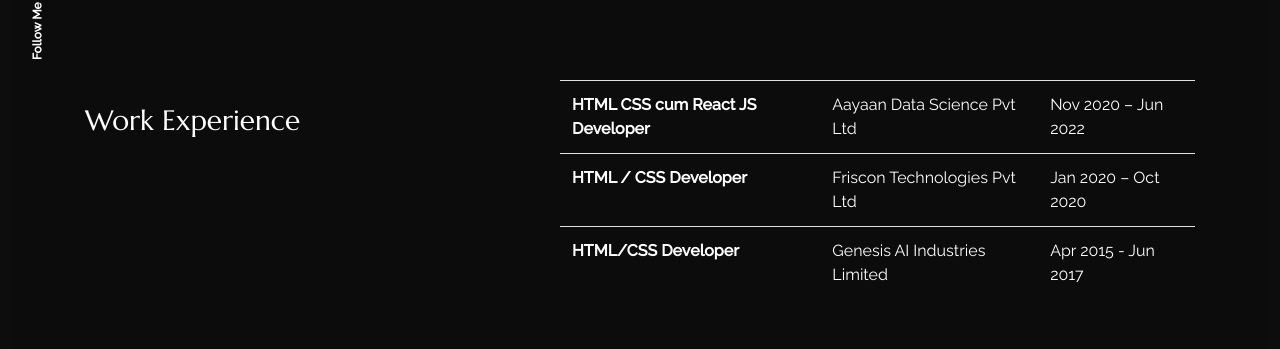
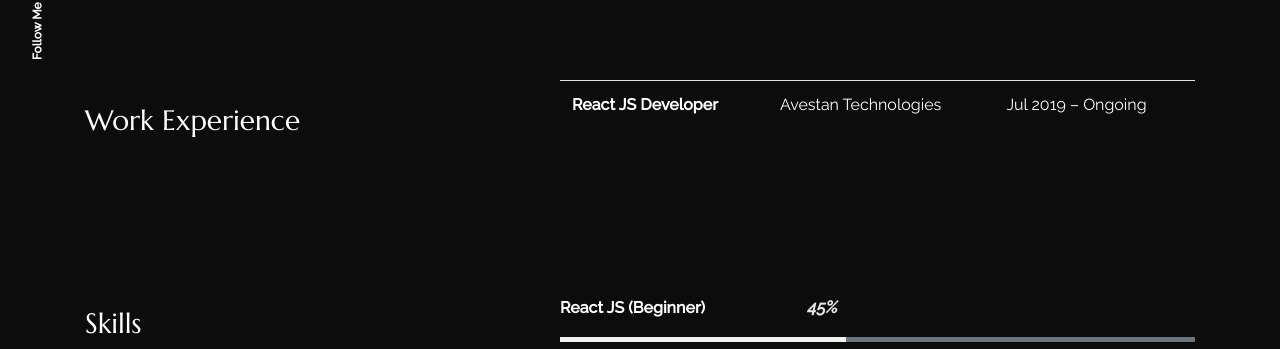
Before and after one commit to Murtuza-Asquare/2.-myreactapp, a React (Create React App) app: page /about in a window 1280 px wide. Shown: the part 410-759 px from the top of the page. Built offline with nearby package versions, Linux system fonts and the light colour scheme.

Commit message:
First Commit

```diff
--- a/src/content_option.js
+++ b/src/content_option.js
@@ -7,7 +7,7 @@
 const introdata = {
     title: "I’m Murtuza Bharmal",
     animated: {
-        first: "Web Developer",
+        first: "React JS Developer",
         second: "I love coding & UI Designing",
         third: "Perfectionist & Hardworking",
     },
@@ -21,20 +21,20 @@
 }
 const workexperience = [
   {
-        jobtitle: "HTML CSS cum React JS Developer",
-        where: "Aayaan Data Science Pvt Ltd",
-        date: "Nov 2020 – Jun 2022",
+        jobtitle: "React JS Developer",
+        where: "Avestan Technologies ",
+        date: "Jul 2019 – Ongoing",
     },
-    {
-        jobtitle: "HTML / CSS Developer",
-        where: "Friscon Technologies Pvt Ltd",
-        date: "Jan 2020 – Oct 2020",
-    },
-    {
-        jobtitle: "HTML/CSS Developer",
-        where: "Genesis AI Industries Limited",
-        date: "Apr 2015 - Jun 2017",
-    },
+    // {
+    //     jobtitle: "React JS / HTML / CSS Developer",
+    //     where: "Aayaan Data Science Private Limited",
+    //     date: "Nov 2020 – Jun 2022",
+    // },
+    // {
+    //     jobtitle: "HTML/CSS Developer",
+    //     where: "Axe Network",
+    //     date: "July 2019 - Oct 2020",
+    // },
 ];
 
 const skills = [{
@@ -48,10 +48,6 @@
     {
         name: "HTML / CSS",
         value: 85,
-    },
-    {
-        name: "Mongo DB",
-        value: 75,
     },
     {
         name: "Interpersonal Skills",
```
